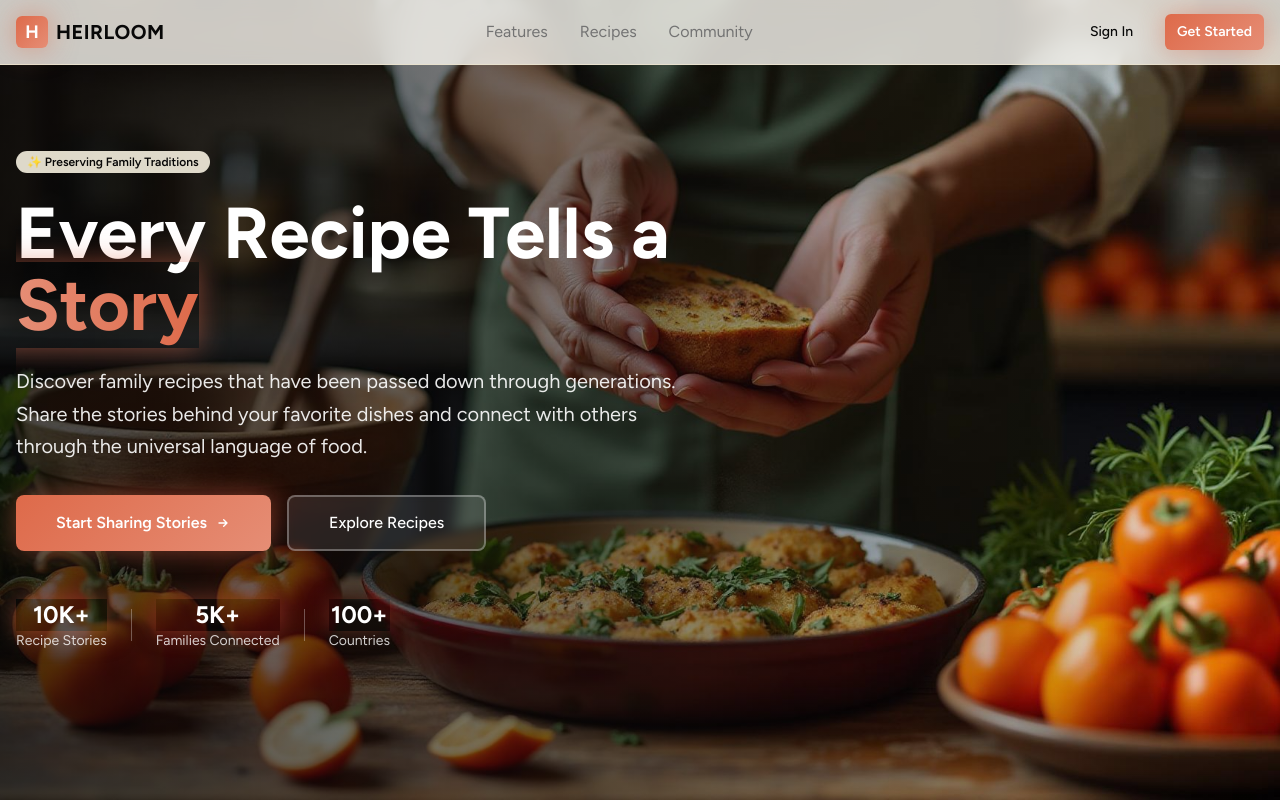
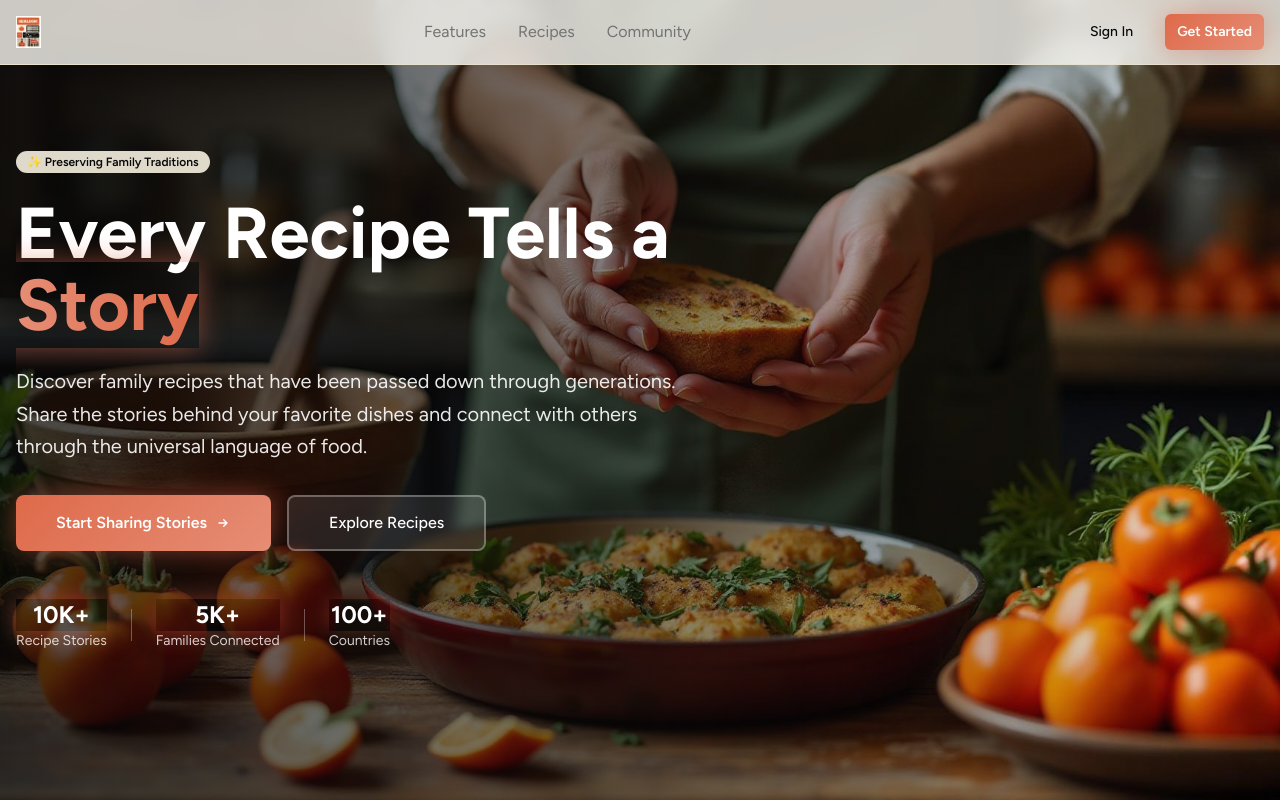
Before and after one commit to intern-ADawg/story-centric-41, a React (Vite) app: page / in a window 1280 px wide. Shown: the top 800 px of the page. Built offline with nearby package versions, Linux system fonts and the light colour scheme.

Commit message:
Update logo
Use the provided logo for the brand name.

```diff
--- a/src/components/Header.tsx
+++ b/src/components/Header.tsx
@@ -5,13 +5,12 @@ const Header = () => {
     <header className="fixed top-0 left-0 right-0 z-50 bg-background/80 backdrop-blur-md border-b border-border animate-slide-in-right">
       <div className="container mx-auto px-4">
         <div className="flex items-center justify-between h-16">
-          <div className="flex items-center space-x-2 hover:scale-105 transition-transform duration-300">
-            <div className="w-8 h-8 bg-gradient-warm rounded-md flex items-center justify-center animate-glow">
-              <span className="text-white font-bold text-lg">H</span>
-            </div>
-            <span className="font-display font-bold text-xl text-foreground tracking-wide">
-              HEIRLOOM
-            </span>
+          <div className="flex items-center hover:scale-105 transition-transform duration-300">
+            <img
+              src="/lovable-uploads/74658322-9b7c-4a85-bcc3-00786a4f4067.png"
+              alt="HEIRLOOM logo"
+              className="h-8 w-auto"
+            />
           </div>
 
           <nav className="hidden md:flex items-center space-x-8">
```
Also changed, not shown: public/lovable-uploads/74658322-9b7c-4a85-bcc3-00786a4f4067.png (added).
